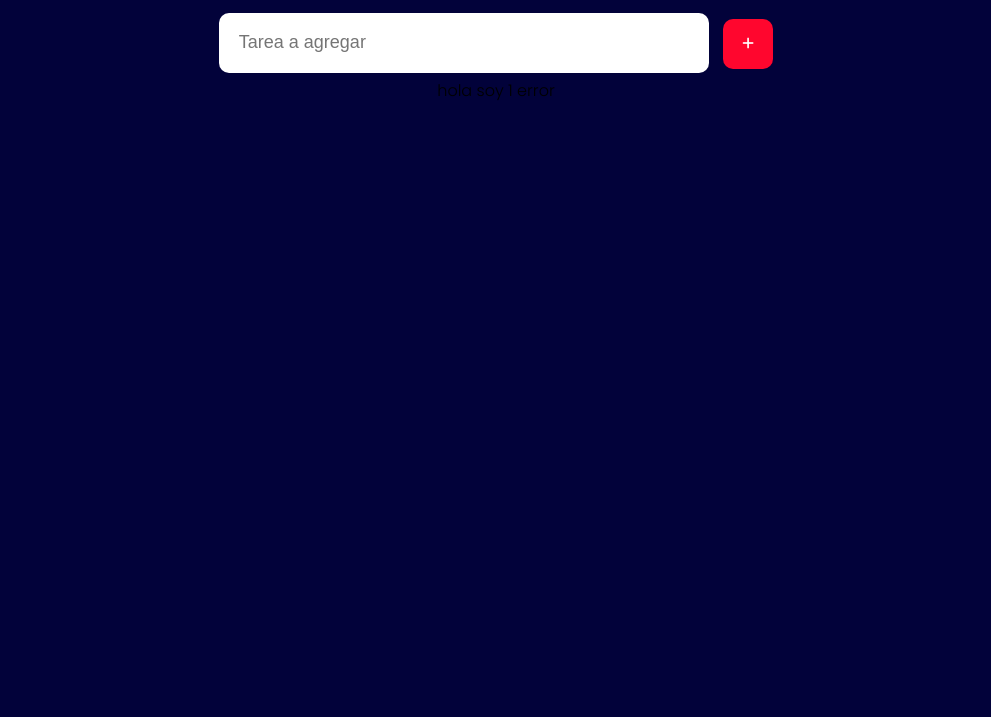
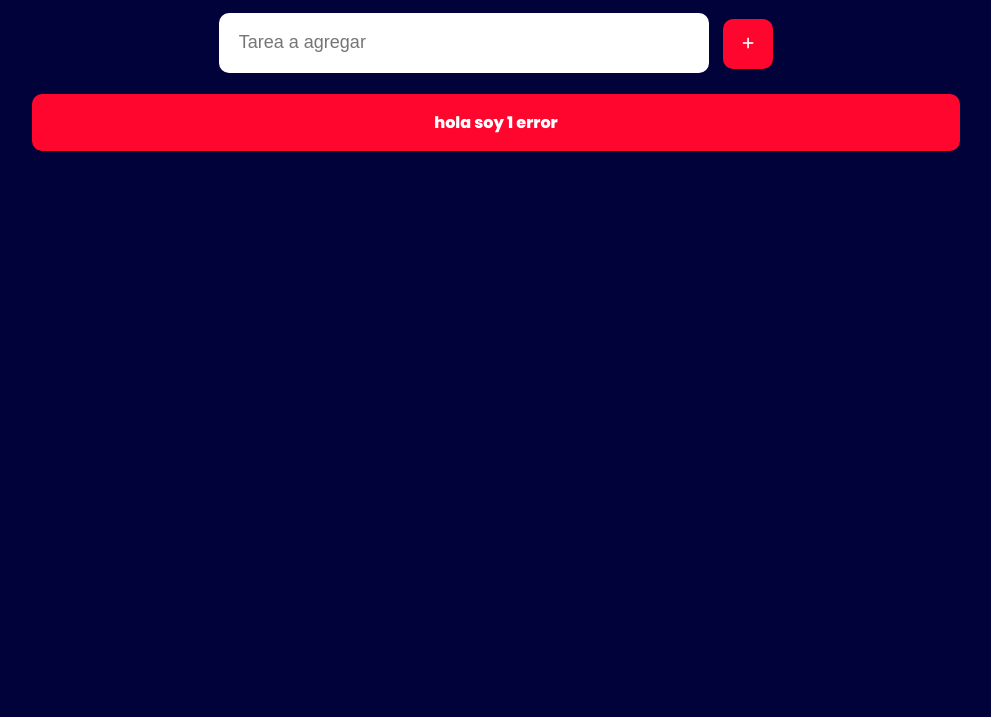
Before and after one commit to Iara-Pou/to-do-list, a plain HTML site: page index.html in a window 1280 px wide. Shown: the part 83-800 px from the top of the page, without its empty margins (144-1135 px from the left). Drawn offline with Linux system fonts and the light colour scheme.

Commit message:
Crea estilos para contenedorErrores

```diff
--- a/styles.css
+++ b/styles.css
@@ -7,6 +7,20 @@ body{
 
 h1{
     color: white;
+}
+
+#contenedor-errores{
+    background-color:rgb(255, 6, 46);
+    border-radius: 10px;
+    width: 70%;
+    padding: 1rem;
+    margin: 1rem auto;
+    color: white;
+    font-weight: bold;
+}
+
+.oculto{
+    display: none;
 }
 
 .input{
```
